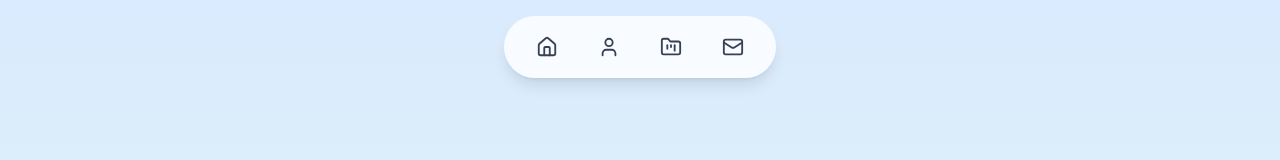
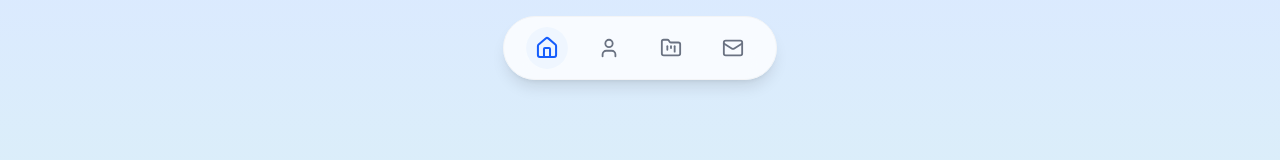
Before and after one commit to devadedejimike/My-Portfolio-Website, a React (Vite) app in the folder client/: page / in a window 1280 px wide. Shown: the top 160 px of the page. Built offline with nearby package versions, Linux system fonts and the light colour scheme.

Commit message:
Fixed "jumping" behavior when navitems are clicked by implementing smooth scroll logic and also Implemented Intersection Observer API to track scroll position to highlight active links

```diff
--- a/client/src/components/Header.tsx
+++ b/client/src/components/Header.tsx
@@ -1,22 +1,63 @@
+import { useState, useEffect } from "react";
 import { Home, User, FolderKanban, Mail } from "lucide-react";
 
 const Navbar: React.FC = () => {
+  const [activeSection, setActiveSection] = useState("home");
+
   const links = [
-    { name: "Home", href: "#home", icon: <Home size={22} /> },
-    { name: "About", href: "#about", icon: <User size={22} /> },
-    { name: "Projects", href: "#projects", icon: <FolderKanban size={22} /> },
-    { name: "Contact", href: "#contact", icon: <Mail size={22} /> },
+    { name: "Home", href: "#home", id: "home", icon: <Home size={22} /> },
+    { name: "About", href: "#about", id: "about", icon: <User size={22} /> },
+    { name: "Projects", href: "#projects", id: "projects", icon: <FolderKanban size={22} /> },
+    { name: "Contact", href: "#contact", id: "contact", icon: <Mail size={22} /> },
   ];
+
+  useEffect(() => {
+    const observerOptions = {
+      root: null,
+      rootMargin: "-40% 0px -40% 0px",
+      threshold: 0,
+    };
+
+    const handleIntersection = (entries: IntersectionObserverEntry[]) => {
+      entries.forEach((entry) => {
+        if (entry.isIntersecting) {
+          setActiveSection(entry.target.id);
+        }
+      });
+    };
+
+    const observer = new IntersectionObserver(handleIntersection, observerOptions);
+
+    // Observe all sections that have an ID matching our links
+    links.forEach((link) => {
+      const section = document.getElementById(link.id);
+      if (section) observer.observe(section);
+    });
+
+    return () => observer.disconnect();
+  }, []);
+
+  const handleScroll = (e: React.MouseEvent<HTMLAnchorElement>, href: string) => {
+    e.preventDefault();
+    const targetId = href.replace("#", "");
+    const elem = document.getElementById(targetId);
+    elem?.scrollIntoView({ behavior: "smooth" });
+  };
 
   return (
     <div className="flex justify-center items-center">
-      <nav className="fixed top-4 bg-white/80 backdrop-blur-md rounded-full shadow-lg px-6 py-3 flex items-center justify-center gap-6 transition-all duration-300 z-50">
+      <nav className="fixed top-4 bg-white/80 backdrop-blur-md rounded-full shadow-lg px-6 py-3 flex items-center justify-center gap-6 transition-all duration-300 z-50 border border-gray-100">
         {links.map((link) => (
           <a
             key={link.href}
             href={link.href}
+            onClick={(e) => handleScroll(e, link.href)}
             title={link.name}
-            className="text-gray-700 hover:text-blue-600 transition-colors p-2 rounded-full"
+            className={`transition-all duration-300 p-2 rounded-full ${
+              activeSection === link.id
+              ? "text-blue-600 bg-blue-50 scale-110"
+              : "text-gray-500 hover:text-blue-500"
+            }`}
           >
             {link.icon}
           </a>
```
